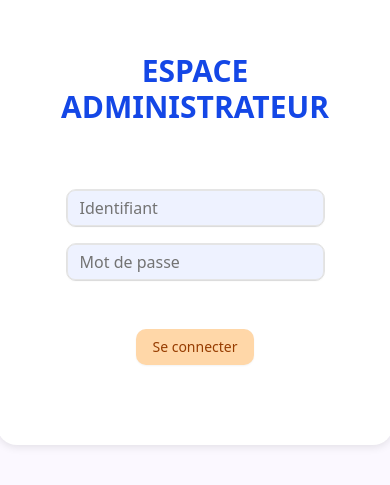
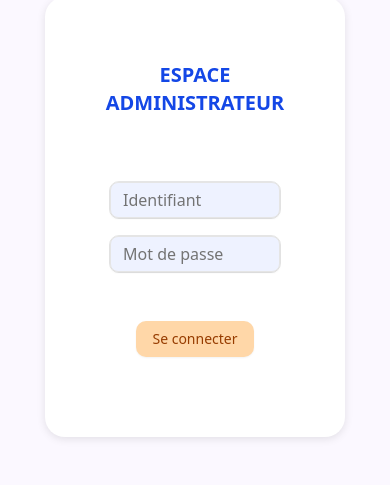
Before and after one commit to Noemie-Gyc/skolinvest, a Next.js app in the folder FRONT/my_front_app/: page /admin-login in a window 390 px wide. Shown: the part 163-648 px from the top of the page. Built offline with nearby package versions, Linux system fonts and the light colour scheme.

Commit message:
adapt to mobile format

```diff
--- a/FRONT/my_front_app/src/app/admin/admin.css
+++ b/FRONT/my_front_app/src/app/admin/admin.css
@@ -3,6 +3,18 @@
   min-height: 100vh;
   padding: 0;
   margin: 0;
+}
+
+@media (max-width: 600px) {
+  .admin-login-form {
+    min-width: unset !important;
+    width: 95vw !important;
+    padding: 1.2rem !important;
+  }
+  .admin-login-title {
+    font-size: 1.5rem !important;
+    margin-bottom: 1.5rem !important;
+  }
 }
 
 .admin-nav {
--- a/FRONT/my_front_app/src/components/adminLoginForm.tsx
+++ b/FRONT/my_front_app/src/components/adminLoginForm.tsx
@@ -24,6 +24,15 @@ export function AdminLoginForm({
 }: AdminLoginFormProps) {
   return (
     <form
+       className="
+        bg-white rounded-[20px] shadow
+        flex flex-col items-center gap-4
+        max-w-xl mx-auto
+        w-[50vw] min-w-[200px]
+        px-4 py-8
+        sm:px-8 sm:py-12
+        md:px-16 md:py-16
+      "
       onSubmit={onSubmit}
       style={{
         display: "flex",
@@ -38,7 +47,11 @@ export function AdminLoginForm({
       }}
     >
       <h1
-        className="text-3xl font-bold text-blue-700 text-center"
+        className="
+          text-xl font-bold text-blue-700 text-center mb-8
+          sm:text-2xl sm:mb-12
+          md:text-3xl
+        "
         style={{ marginBottom: "3rem" }}
       >
         {title}
```
